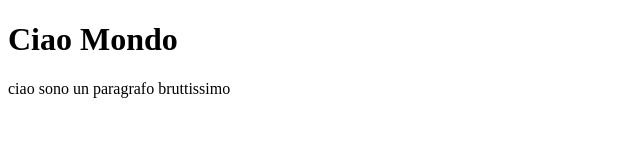
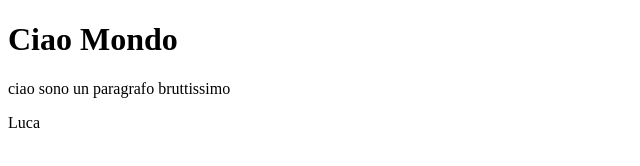
Before and after one commit to midory-rojas/test-git, a plain HTML site: page index.html in a window 1280 px wide. Shown: the full height of the page, 0-640 px from the left. Drawn offline with Linux system fonts and the light colour scheme.

Commit message:
feat luca

```diff
--- a/index.html
+++ b/index.html
@@ -8,5 +8,6 @@
 <body>
     <h1>Ciao Mondo</h1>
     <p>ciao sono un paragrafo bruttissimo</p>
+    <p>Luca</p>
 </body>
 </html>
```
